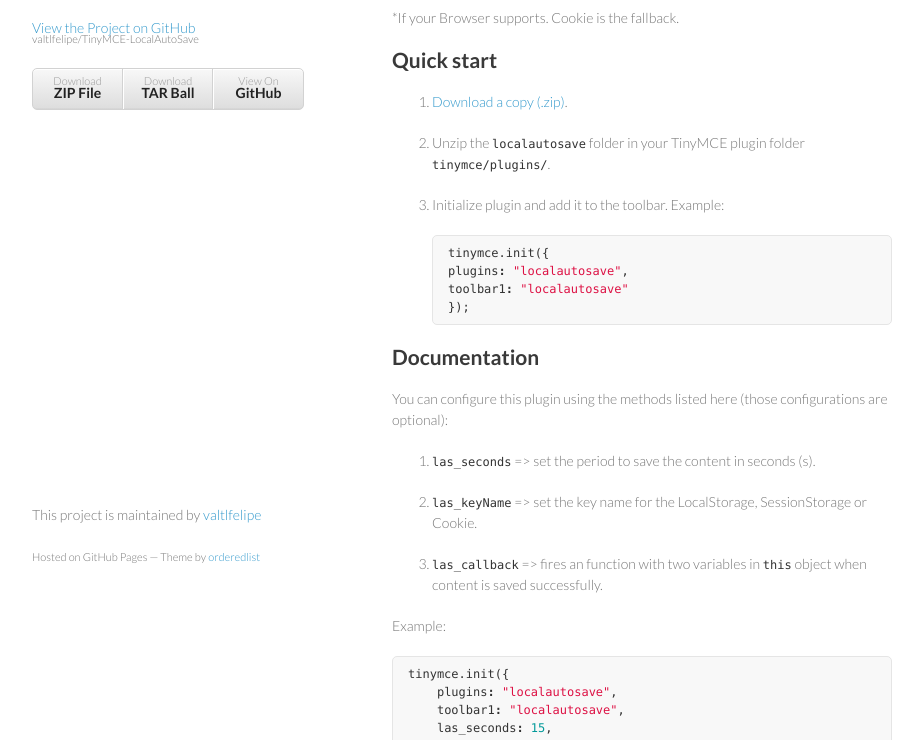
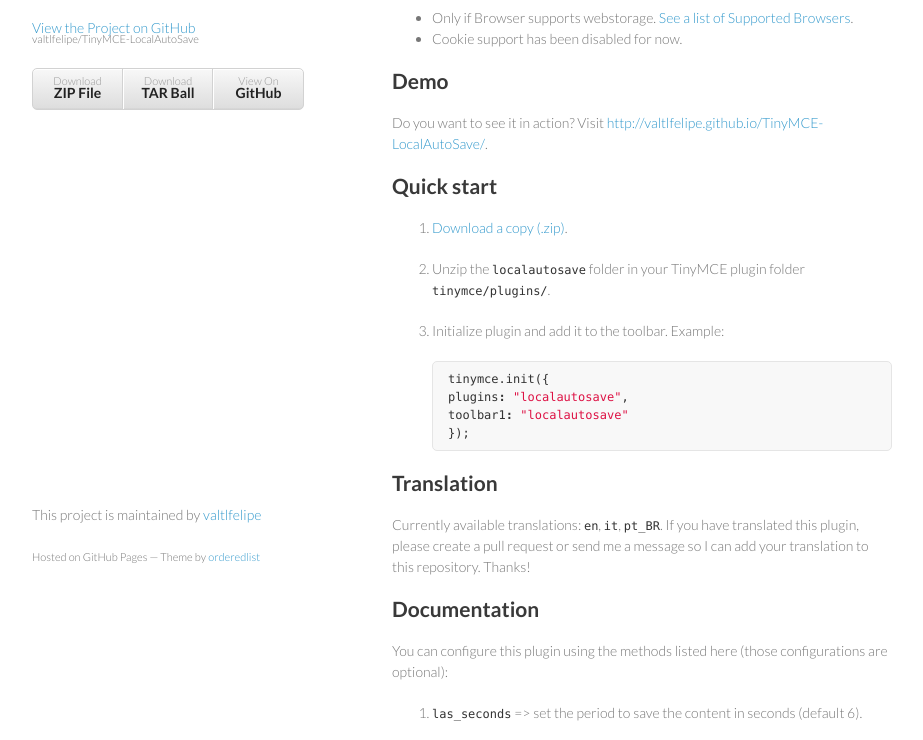
Before and after one commit to valtlfelipe/TinyMCE-LocalAutoSave, a plain HTML site: page index.html in a window 1280 px wide. Shown: the part 164-904 px from the top of the page, without its empty margins (178-1101 px from the left). Drawn offline with Linux system fonts and the light colour scheme.

Commit message:
Create gh-pages branch via GitHub

```diff
--- a/index.html
+++ b/index.html
@@ -31,9 +31,15 @@
         <h1>
 <a name="local-autosave-plugin-for-tinymce-4x" class="anchor" href="#local-autosave-plugin-for-tinymce-4x"><span class="octicon octicon-link"></span></a>Local AutoSave plugin for TinyMCE 4.x</h1>
 
-<p>Save the TinyMCE (v4.x) content to LocalStorage*, SessionStorage* or Cookie in your Browser to avoid losing your content in an page refresh, etc.</p>
+<p>Save the TinyMCE (v4.x) content to LocalStorage* or SessionStorage* in your Browser to avoid losing your content in an page refresh, etc.</p>
 
-<p>*If your Browser supports. Cookie is the fallback.</p>
+<ul>
+<li>Only if Browser supports webstorage. <a href="http://www.html5rocks.com/features/storage#support">See a list of Supported Browsers</a>.</li>
+<li>Cookie support has been disabled for now.</li>
+</ul><h2>
+<a name="demo" class="anchor" href="#demo"><span class="octicon octicon-link"></span></a>Demo</h2>
+
+<p>Do you want to see it in action? Visit <a href="http://valtlfelipe.github.io/TinyMCE-LocalAutoSave/">http://valtlfelipe.github.io/TinyMCE-LocalAutoSave/</a>.</p>
 
 <h2>
 <a name="quick-start" class="anchor" href="#quick-start"><span class="octicon octicon-link"></span></a>Quick start</h2>
@@ -51,20 +57,28 @@
 </pre></div>
 </li>
 </ol><h2>
+<a name="translation" class="anchor" href="#translation"><span class="octicon octicon-link"></span></a>Translation</h2>
+
+<p>Currently available translations: <code>en</code>, <code>it</code>, <code>pt_BR</code>.
+If you have translated this plugin, please create a pull request or send me a message so I can add your translation to this repository. Thanks!</p>
+
+<h2>
 <a name="documentation" class="anchor" href="#documentation"><span class="octicon octicon-link"></span></a>Documentation</h2>
 
 <p>You can configure this plugin using the methods listed here (those configurations are optional):</p>
 
 <ol>
-<li><p><code>las_seconds</code> =&gt; set the period to save the content in seconds (s).</p></li>
-<li><p><code>las_keyName</code> =&gt; set the key name for the LocalStorage, SessionStorage or Cookie.</p></li>
+<li><p><code>las_seconds</code> =&gt; set the period to save the content in seconds (default 6).</p></li>
+<li><p><code>las_keyName</code> =&gt; set the key name for the LocalStorage, SessionStorage.</p></li>
 <li><p><code>las_callback</code> =&gt; fires an function with two variables in <code>this</code> object when content is saved successfully.</p></li>
+<li><p><code>las_nVersions</code> =&gt; number of versions of content you want to store (default 15, set 0 to disable) </p></li>
 </ol><p>Example:</p>
 
 <div class="highlight highlight-js"><pre><span class="nx">tinymce</span><span class="p">.</span><span class="nx">init</span><span class="p">({</span>
     <span class="nx">plugins</span><span class="o">:</span> <span class="s2">"localautosave"</span><span class="p">,</span>
     <span class="nx">toolbar1</span><span class="o">:</span> <span class="s2">"localautosave"</span><span class="p">,</span>
     <span class="nx">las_seconds</span><span class="o">:</span> <span class="mi">15</span><span class="p">,</span>
+    <span class="nx">las_nVersions</span><span class="o">:</span> <span class="mi">15</span><span class="p">,</span>
     <span class="nx">las_keyName</span><span class="o">:</span> <span class="s2">"LocalAutoSave"</span><span class="p">,</span>
     <span class="nx">las_callback</span><span class="o">:</span> <span class="kd">function</span><span class="p">()</span> <span class="p">{</span>
         <span class="kd">var</span> <span class="nx">content</span> <span class="o">=</span> <span class="k">this</span><span class="p">.</span><span class="nx">content</span><span class="p">;</span> <span class="c1">//content saved</span>
@@ -73,7 +87,7 @@
 <span class="p">});</span>
 </pre></div>
 
-<p>Thank you to <a href="https://github.com/valgen">Valerio Gentile</a> for contributing.</p>
+<p>Thank you to <a href="https://github.com/dvcama">Valerio Gentile</a> for contributing.</p>
 
 <p><a href="https://bitdeli.com/free" title="Bitdeli Badge"><img src="https://d2weczhvl823v0.cloudfront.net/valtlfelipe/tinymce-localautosave/trend.png" alt="Bitdeli Badge"></a></p>
       </section>
```
Also changed, not shown: params.json (+1 -1 lines).
